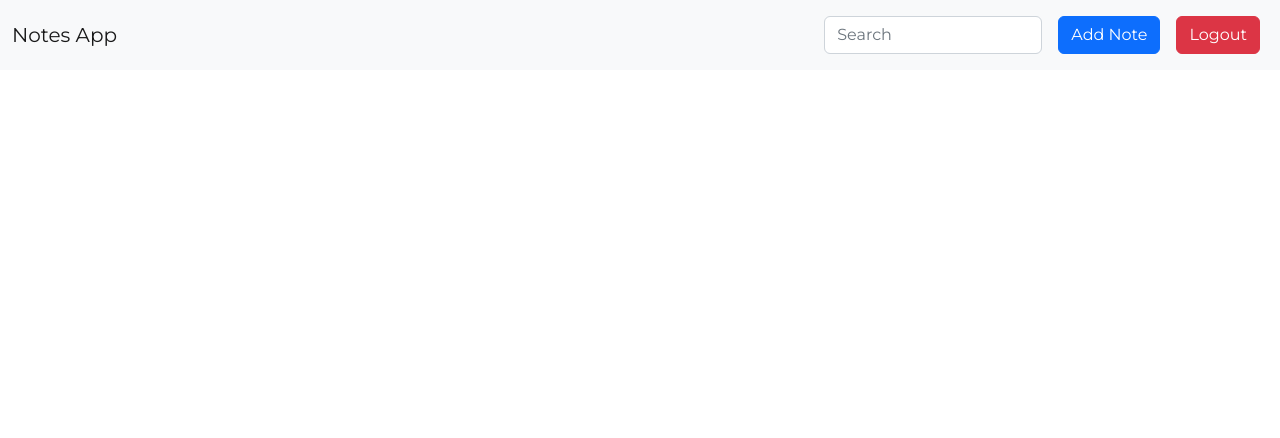
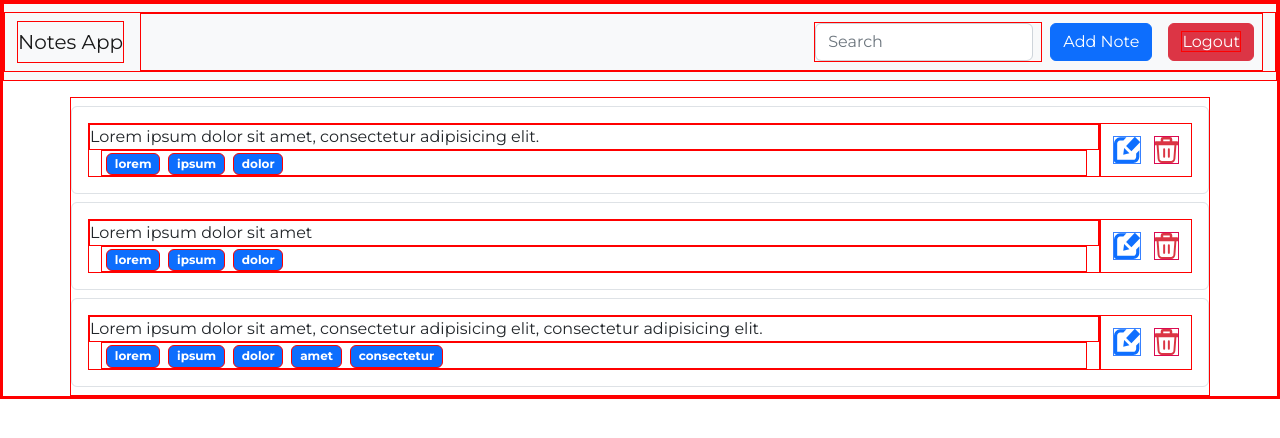
Before and after one commit to UT-03/Notes-App-frontend, a React (Create React App) app: page / in a window 1280 px wide. Shown: the top 438 px of the page. Built offline with nearby package versions, Linux system fonts and the light colour scheme.

Commit message:
feat: add Notes Component

```diff
--- a/src/components/NoteModal.js
+++ b/src/components/AddEditNoteModal.js
@@ -1,5 +1,4 @@
 import React from 'react';
-import Button from 'react-bootstrap/Button';
 import Modal from 'react-bootstrap/Modal';
 
 const NoteModal = (props) => {
--- a/src/components/Header.js
+++ b/src/components/Header.js
@@ -5,14 +5,14 @@ import Navbar from 'react-bootstrap/Navbar';
 import Form from 'react-bootstrap/Form';
 import FormControl from 'react-bootstrap/FormControl';
 import Button from 'react-bootstrap/Button';
-import NoteModal from './NoteModal';
+import NoteModal from './AddEditNoteModal';
 import { VALIDATOR_MINLENGTH, VALIDATOR_REQUIRE } from '../util/validators'
 import Input from '../util/Input';
 import { useForm } from '../hooks/FormHook';
 
 const Header = () => {
     const [showModal, setShowModal] = useState(false);
-    const [formState, inputHandler, setFormData] = useForm({
+    const [formState, inputHandler] = useForm({
         heading: {
             value: '',
             isValid: false
--- /dev/null
+++ b/src/components/Notes.js
@@ -0,0 +1,53 @@
+import React from 'react';
+import Container from 'react-bootstrap/Container';
+import Row from 'react-bootstrap/Row';
+import Col from 'react-bootstrap/Col';
+import Badge from 'react-bootstrap/Badge';
+import Image from 'react-bootstrap/Image';
+
+import editNoteImage from '../assets/images/editNote.svg';
+import deleteNoteImage from '../assets/images/deleteNote.svg';
+
+const DUMMY_NOTES = [
+    {
+        heading: "Lorem ipsum dolor sit amet, consectetur adipisicing elit.",
+        tags: ["lorem", "ipsum", "dolor"],
+        body: "Lorem ipsum dolor sit amet, consectetur adipisicing elit. Eligendi non quis exercitationem culpa nesciunt nihil aut nostrum explicabo reprehenderit optio amet ab temporibus asperiores quasi cupiditate. Voluptatum ducimus voluptates voluptas?"
+    },
+    {
+        heading: "Lorem ipsum dolor sit amet",
+        tags: ["lorem", "ipsum", "dolor"],
+        body: "Lorem ipsum dolor sit amet, consectetur adipisicing elit. Eligendi non quis exercitationem culpa nesciunt nihil aut nostrum explicabo reprehenderit optio amet ab temporibus asperiores quasi cupiditate. Voluptatum ducimus voluptates voluptas?"
+    },
+    {
+        heading: "Lorem ipsum dolor sit amet, consectetur adipisicing elit, consectetur adipisicing elit.",
+        tags: ["lorem", "ipsum", "dolor", "amet", "consectetur"],
+        body: "Lorem ipsum dolor sit amet, consectetur adipisicing elit. Eligendi non quis exercitationem culpa nesciunt nihil aut nostrum explicabo reprehenderit optio amet ab temporibus asperiores quasi cupiditate. Voluptatum ducimus voluptates voluptas amet, consectetur adipisicing elit. Eligendi non quis exercitationem culpa nesciunt nihil aut nostrum explicabo reprehenderit optio amet ab temporibus asperiores quasi cupiditate. Voluptatum ducimus voluptates voluptas?"
+    },
+]
+
+const Notes = (props) => {
+
+    return (
+        <Container fluid="sm" className="mt-3">
+            {DUMMY_NOTES.map((note, index) => {
+                return (
+                    <Row className="border rounded p-3 my-2" style={{ cursor: "pointer" }} key={index}>
+                        <Col xs={9} sm={10} lg={11}>
+                            <Row>{note.heading}</Row>
+                            <div>
+                                {note.tags.map((tag, index) => <Badge bg="primary" className="mx-1" key={index}>{tag}</Badge>)}
+                            </div>
+                        </Col>
+                        <Col xs={3} sm={2} lg={1} className=" p-0 d-flex flex-row align-items-center flex-wrap justify-content-evenly">
+                            <Image src={editNoteImage} style={{ height: "1.75rem", filter: "invert(30%) sepia(99%) saturate(1447%) hue-rotate(203deg) brightness(97%) contrast(113%)" }} />
+                            <Image src={deleteNoteImage} style={{ height: "1.75rem", filter: "invert(30%) sepia(63%) saturate(3077%) hue-rotate(336deg) brightness(89%) contrast(92%)" }} />
+                        </Col>
+                    </Row>
+                )
+            })}
+        </Container>
+    );
+};
+
+export default Notes;
--- a/src/index.css
+++ b/src/index.css
@@ -5,4 +5,5 @@
   margin: 0;
   box-sizing: border-box;
   font-family: 'Montserrat', sans-serif;
+  border: 1px solid red;
 }
--- a/src/pages/Home.js
+++ b/src/pages/Home.js
@@ -1,11 +1,13 @@
 import React from 'react';
 import Header from '../components/Header';
+import Notes from '../components/Notes';
 
 const Home = (props) => {
     return (
         // <div>Home</div>
         <React.Fragment>
             <Header />
+            <Notes />
         </React.Fragment>
     );
 };
```
Also changed, not shown: src/assets/images/deleteNote.svg (added), src/assets/images/editNote.svg (added).
